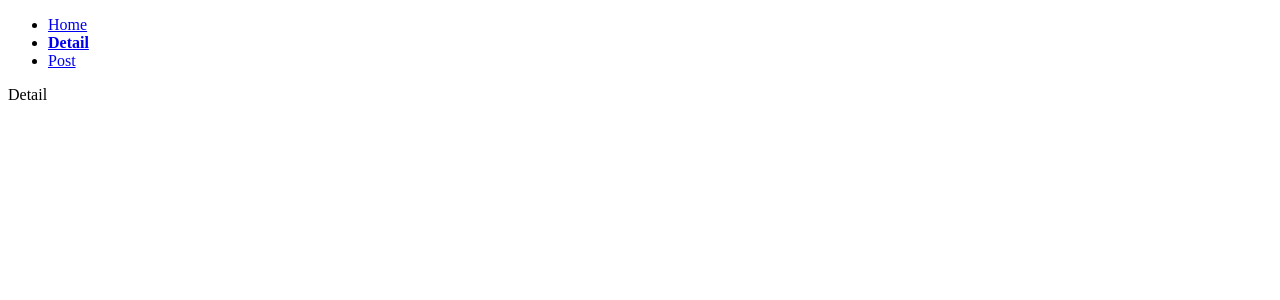
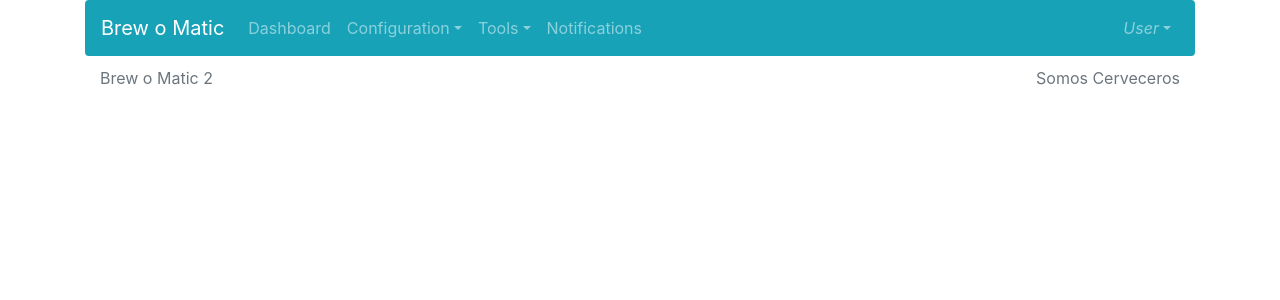
Before and after one commit to szaffarano/brew-o-matic-2, a Vue app in the folder frontend/: page /#/detail/1 in a window 1280 px wide. Shown: the top 300 px of the page. Built offline with nearby package versions, Linux system fonts and the light colour scheme.

Commit message:
Add bootstrap-vue support

```diff
--- a/frontend/package.json
+++ b/frontend/package.json
@@ -14,6 +14,8 @@
     "lint": "eslint --ext .js,.vue src test/unit/specs test/e2e/specs"
   },
   "dependencies": {
+    "bootstrap": "^4.0.0-beta.2",
+    "bootstrap-vue": "^1.3.0",
     "vue": "^2.5.2",
     "vue-router": "^3.0.1"
   },
--- a/frontend/src/App.vue
+++ b/frontend/src/App.vue
@@ -1,12 +1,60 @@
 <template>
-<div>
-  <ul>
-    <li v-for="m in menu" :key="m.label">
-      <router-link exactActiveClass="active" :to="m.to">{{ m.label }}</router-link>
-    </li>
-  </ul>
-  <router-view></router-view>
-</div>
+<b-container fluid>
+
+  <b-container>
+    <b-navbar toggleable="md" type="dark" variant="info" class="rounded">
+
+      <b-navbar-toggle target="nav_collapse"></b-navbar-toggle>
+
+      <b-navbar-brand>Brew o Matic</b-navbar-brand>
+
+      <b-collapse is-nav id="nav_collapse">
+
+        <b-navbar-nav>
+          <span v-for="m in menu" :key="m.label">
+            <span v-if="m.children">
+              <b-nav-item-dropdown :text="m.label" right>
+                <span v-for="sm in m.children" :key="sm.label">
+                  <b-dropdown-item :to="sm.to">{{ sm.label }}</b-dropdown-item>
+                </span>
+              </b-nav-item-dropdown>
+            </span>
+            <span v-else>
+              <b-nav-item :exact="true" :to="m.to">{{ m.label }}</b-nav-item>
+            </span>
+          </span>
+        </b-navbar-nav>
+
+        <b-navbar-nav class="ml-auto">
+          <b-nav-item-dropdown right>
+            <template slot="button-content">
+              <em>User</em>
+            </template>
+            <b-dropdown-item href="#">Profile</b-dropdown-item>
+            <b-dropdown-item href="#">Signout</b-dropdown-item>
+          </b-nav-item-dropdown>
+        </b-navbar-nav>
+
+      </b-collapse>
+    </b-navbar>
+  </b-container>
+
+  <b-container>
+    <router-view></router-view>
+  </b-container>
+
+  <b-container>
+    <footer class="footer">
+      <b-container>
+        <b-row class="text-muted">
+          <b-col class="text-left">Brew o Matic 2</b-col>
+          <b-col class="text-right" cols="9">Somos Cerveceros</b-col>
+        </b-row>
+      </b-container>
+    </footer>
+  </b-container>
+
+</b-container>
 </template>
 
 <script>
@@ -14,9 +62,22 @@ export default {
   data() {
     return {
       menu: [
-        { to: { name: 'home' }, label: 'Home' },
-        { to: { name: 'detail', params: { id: 1 } }, label: 'Detail' },
-        { to: { name: 'post' }, label: 'Post' }
+        { to: { name: 'dashboard' }, label: 'Dashboard' },
+        {
+          to: { name: 'configuration' },
+          label: 'Configuration',
+          children: [
+            { to: { name: 'gear' }, label: 'Gear' },
+            { to: { name: 'water' }, label: 'Water' },
+            { to: { name: 'devices' }, label: 'Devices' }
+          ]
+        },
+        {
+          to: { name: 'tools' },
+          label: 'Tools',
+          children: [{ to: { name: 'calculator' }, label: 'Calculator' }]
+        },
+        { to: { name: 'notifications' }, label: 'Notifications' }
       ]
     }
   }
@@ -24,7 +85,7 @@ export default {
 </script>
 
 <style scoped>
-.active {
-  font-weight: bold;
+.navbar {
+  margin-bottom: 10px;
 }
 </style>
--- /dev/null
+++ b/frontend/src/components/Dashboard.vue
@@ -0,0 +1,12 @@
+<template>
+<b-jumbotron header="Dashboard">
+  <p>The magic begins here...</p>
+</b-jumbotron>
+</template>
+
+<script>
+export default {}
+</script>
+
+<style scoped>
+</style>
--- a/frontend/src/components/Detail.vue
+++ /dev/null
@@ -1,13 +0,0 @@
-<template>
-  <div>
-    <p>Detail</p>
-  </div>
-</template>
-
-<script>
-export default {
-}
-</script>
-
-<style scoped>
-</style>
--- /dev/null
+++ b/frontend/src/components/Notifications.vue
@@ -0,0 +1,12 @@
+<template>
+<b-jumbotron header="Notifications">
+  <p>bla bla...</p>
+</b-jumbotron>
+</template>
+
+<script>
+export default {}
+</script>
+
+<style scoped>
+</style>
--- a/frontend/src/components/Post.vue
+++ b/frontend/src/components/configuration/Devices.vue
@@ -1,12 +1,10 @@
 <template>
-  <div>
-    <p>Post</p>
-  </div>
+<b-jumbotron header="Devices">
+  <p>Cebada is alive!</p>
+</b-jumbotron>
 </template>
-
 <script>
 export default {}
 </script>
-
 <style scoped>
 </style>
--- a/frontend/src/components/Home.vue
+++ b/frontend/src/components/configuration/Gear.vue
@@ -1,7 +1,7 @@
 <template>
-  <div>
-    <p>Home</p>
-  </div>
+<b-jumbotron header="Gear">
+  <p>This is my gear</p>
+</b-jumbotron>
 </template>
 <script>
 export default {}
--- /dev/null
+++ b/frontend/src/components/configuration/Water.vue
@@ -0,0 +1,10 @@
+<template>
+<b-jumbotron header="Water">
+  <p>Water information</p>
+</b-jumbotron>
+</template>
+<script>
+export default {}
+</script>
+<style scoped>
+</style>
--- /dev/null
+++ b/frontend/src/components/tools/Calculator.vue
@@ -0,0 +1,12 @@
+<template>
+<b-jumbotron header="Calculator">
+  <p>Do you have to do some math?</p>
+</b-jumbotron>
+</template>
+
+<script>
+export default {}
+</script>
+
+<style scoped>
+</style>
--- a/frontend/src/main.js
+++ b/frontend/src/main.js
@@ -1,11 +1,17 @@
 // The Vue build version to load with the `import` command
 // (runtime-only or standalone) has been set in webpack.base.conf with an alias.
 import Vue from 'vue'
+import BootstrapVue from 'bootstrap-vue'
 
 import App from './App'
 import router from './router'
 
+import 'bootstrap/dist/css/bootstrap.css'
+import 'bootstrap-vue/dist/bootstrap-vue.css'
+
 Vue.config.productionTip = false
+
+Vue.use(BootstrapVue)
 
 /* eslint-disable no-new */
 new Vue({
--- a/frontend/src/router/index.js
+++ b/frontend/src/router/index.js
@@ -1,8 +1,13 @@
 import Vue from 'vue'
 import Router from 'vue-router'
-import Home from '@/components/Home'
-import Detail from '@/components/Detail'
-import Post from '@/components/Post'
+
+import Dashboard from '@/components/Dashboard'
+import Notifications from '@/components/Notifications'
+import Devices from '@/components/configuration/Devices'
+import Gear from '@/components/configuration/Gear'
+import Water from '@/components/configuration/Water'
+import Calculator from '@/components/tools/Calculator'
+
 
 Vue.use(Router)
 
@@ -10,18 +15,37 @@ export default new Router({
   routes: [
     {
       path: '/',
-      name: 'home',
-      component: Home
+      redirect: '/dashboard'
     },
     {
-      path: '/detail/:id',
-      name: 'detail',
-      component: Detail
+      path: '/dashboard',
+      name: 'dashboard',
+      component: Dashboard
     },
     {
-      path: '/post',
-      name: 'post',
-      component: Post
+      path: '/notifications',
+      name: 'notifications',
+      component: Notifications
+    },
+    {
+      path: '/configuration/devices',
+      name: 'devices',
+      component: Devices
+    },
+    {
+      path: '/configuration/gear',
+      name: 'gear',
+      component: Gear
+    },
+    {
+      path: '/configuration/water',
+      name: 'water',
+      component: Water
+    },
+    {
+      path: '/tools/calculator',
+      name: 'calculator',
+      component: Calculator
     }
   ]
 })
```
Also changed, not shown: 1 other file (tests, documents, lock files or other folders).
